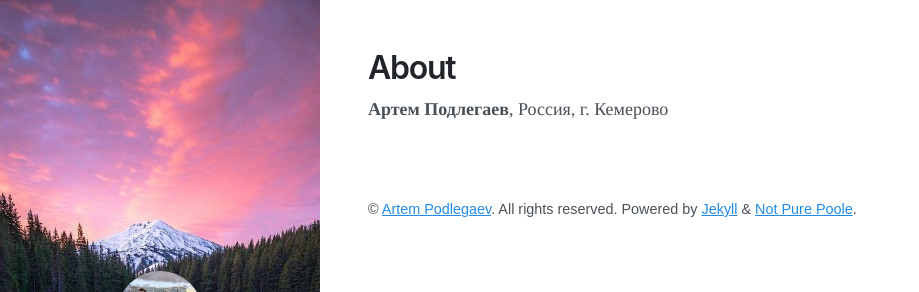
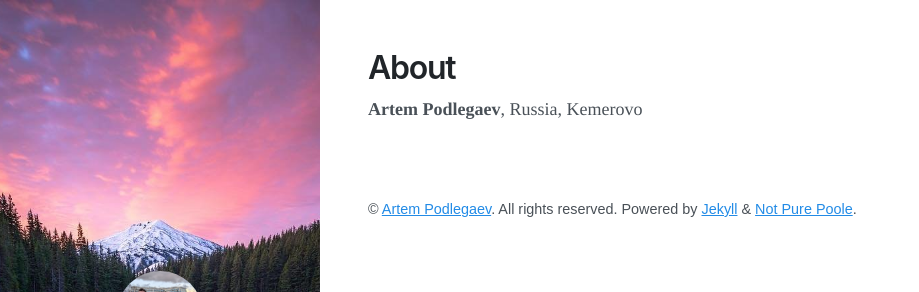
Before and after one commit to artemkaFismat/artemka_fismat, a Jekyll site: the page built from about.md, in a window 1280 px wide. Shown: the top 292 px of the page, without its empty margins (0-919 px from the left). Built offline with Jekyll 4.4.1, drawn with Linux system fonts in a browser that asks for light colours; nearby versions of some CDN libraries.

Commit message:
Update about.md

```diff
--- a/about.md
+++ b/about.md
@@ -3,4 +3,4 @@ layout: page
 title: About
 ---
 
-**Артем Подлегаев**, Россия, г. Кемерово
+**Artem Podlegaev**, Russia, Kemerovo
```
